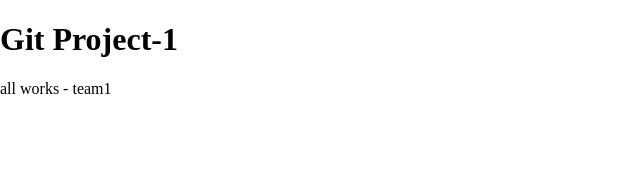
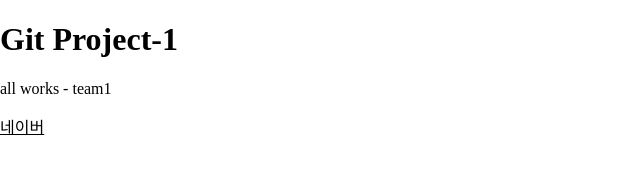
Before and after one commit to JangDaeSun/ezen_250605, a plain HTML site: page index.html in a window 1280 px wide. Shown: the full height of the page, 0-640 px from the left. Drawn offline with Linux system fonts and the light colour scheme.

Commit message:
link add

```diff
--- a/index.html
+++ b/index.html
@@ -9,5 +9,6 @@
 <body>
     <h1>Git Project-1</h1>
     <p>all works - team1</p>
+    <a href="https://naver.com" target="_blank">네이버</a>
 </body>
 </html>
```
